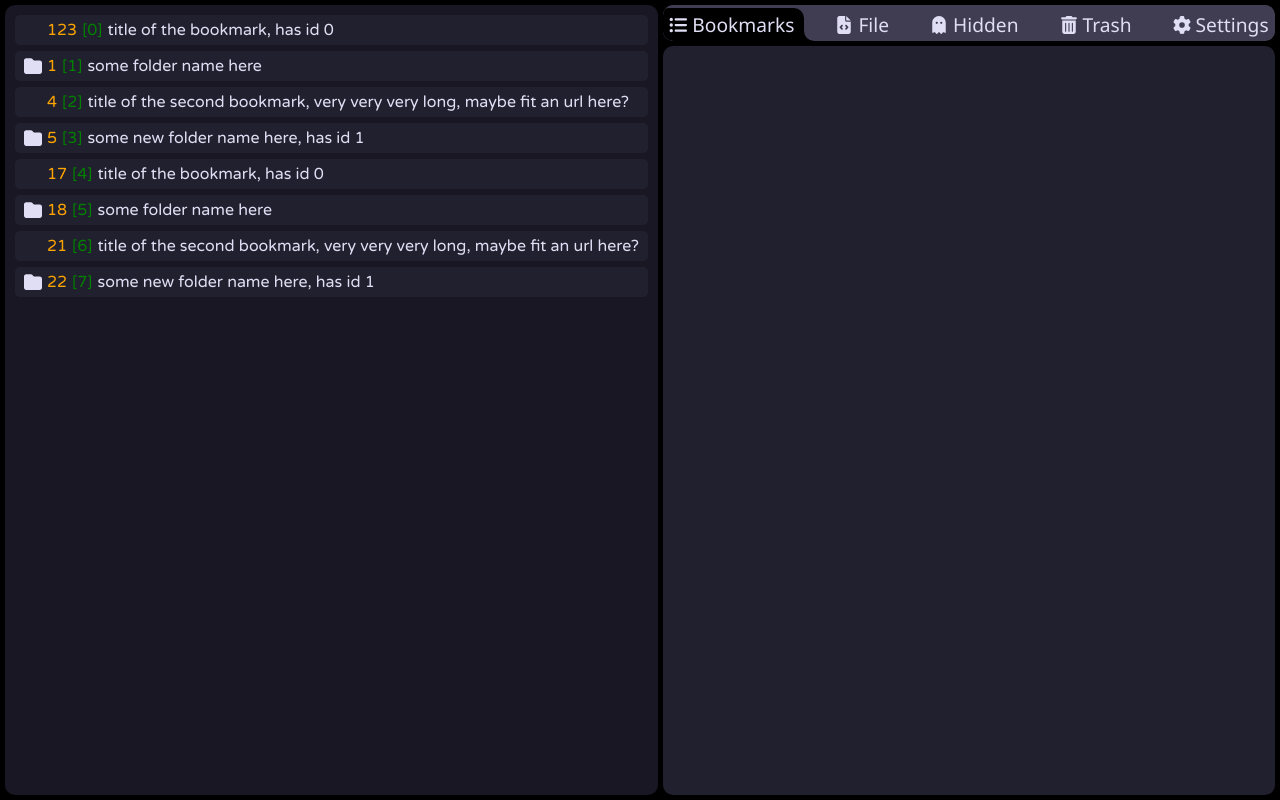
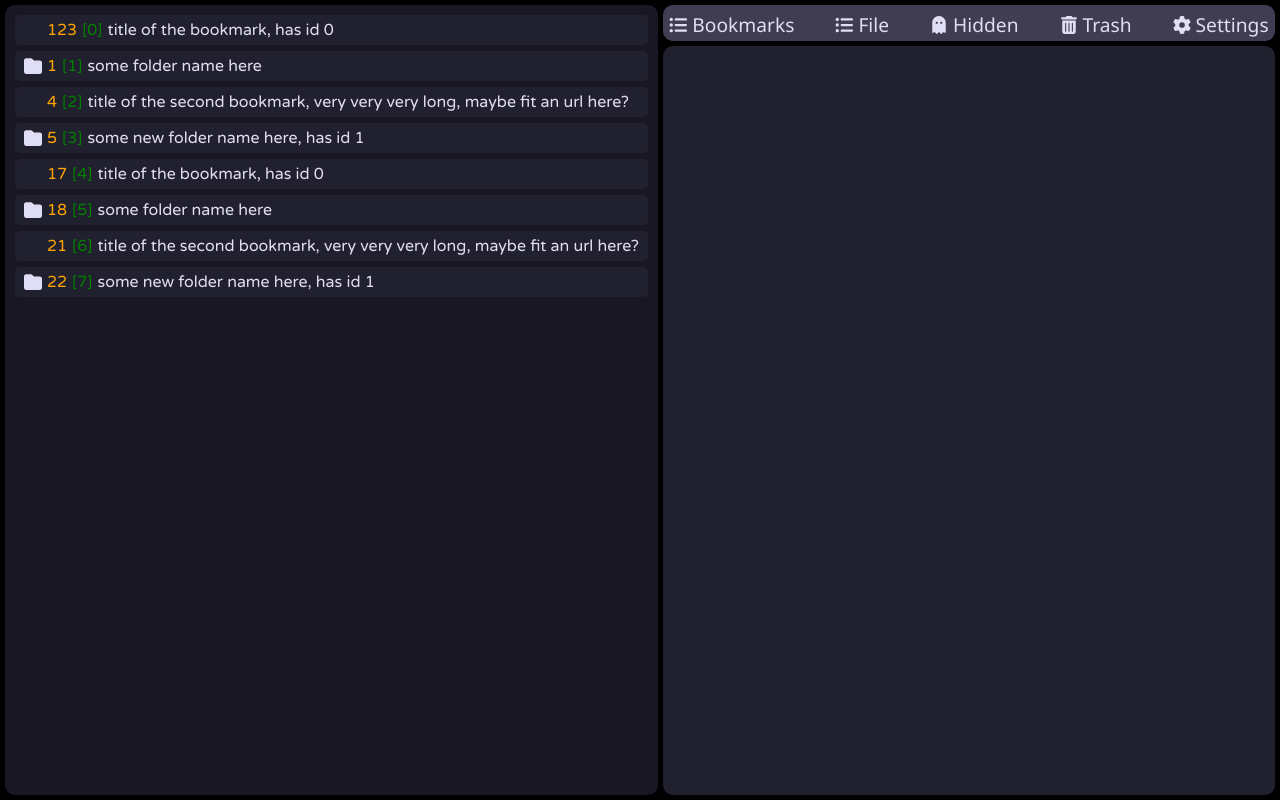
Before and after one commit to MiiNK1Y/bookies, a Vue app in the folder front-end/: page /browser in a window 1280 px wide. Built offline with nearby package versions, Linux system fonts and the light colour scheme.

Commit message:
added functional button-routes that are highlighted when active

```diff
--- a/front-end/src/components/browser/Navbar.vue
+++ b/front-end/src/components/browser/Navbar.vue
@@ -1,32 +1,31 @@
-<script setup>
-import { selected } from '@/stores/browserView.js';
-
-// TODO: MEGA IMPORTANT TODO; CHECK WHERE I CAN REPLACE STUFF WITH COMPUTED PROPERTIES!
-
-</script>
-
 <template>
   <div class="navbar">
-    <div class="btn selected">
+
+    <RouterLink to="/browser/bookmarks">
       <img src="/src/assets/icons/list-ul-solid.svg" />
-      <span><RouterLink to="/browser/bookmarks">Bookmarks</RouterLink></span>
-    </div>
-    <div class="btn">
-      <img src="/src/assets/icons/file-code-solid.svg" />
-      <span><RouterLink to="/browser/file">File</RouterLink></span>
-    </div>
-    <div class="btn">
+      <span>Bookmarks</span>
+    </RouterLink>
+
+    <RouterLink to="/browser/file">
+      <img src="/src/assets/icons/list-ul-solid.svg" />
+      <span>File</span>
+    </RouterLink>
+
+    <RouterLink to="/browser/hidden">
       <img src="/src/assets/icons/ghost-solid.svg" />
-      <span><RouterLink to="/browser/hidden">Hidden</RouterLink></span>
-    </div>
-    <div class="btn">
+      <span>Hidden</span>
+    </RouterLink>
+
+    <RouterLink to="/browser/trash">
       <img src="/src/assets/icons/trash-can-solid.svg" />
-      <span><RouterLink to="/browser/trash">Trash</RouterLink></span>
-    </div>
-    <div class="btn">
+      <span>Trash</span>
+    </RouterLink>
+
+    <RouterLink to="/browser/settings">
       <img src="/src/assets/icons/gear-solid.svg" />
-      <span><RouterLink to="/browser/settings">Settings</RouterLink></span>
-    </div>
+      <span>Settings</span>
+    </RouterLink>
+
   </div>
 </template>
 
@@ -38,7 +37,7 @@ div.navbar {
   gap: 15px;
 }
 
-div.btn {
+div.navbar>a {
   float: right;
   display: flex;
   flex-direction: row;
@@ -48,21 +47,18 @@ div.btn {
   border-radius: 10px 10px 0 0;
   margin: 3px 3px 0 3px;
   font-size: 1.2em;
+  color: var(--rp-text);
+  text-decoration: none;
   cursor: pointer;
 }
 
-div.btn>span>a {
-  color: var(--rp-text);
-  text-decoration: none;
-}
-
-div.selected {
+div.navbar>a.router-link-exact-active {
   position: relative;
   background-color: black;
 }
 
-div.selected:before,
-div.selected:after {
+div.navbar>a.router-link-exact-active:before,
+div.navbar>a.router-link-exact-active:after {
   content: "";
   position: absolute;
   bottom: 0;
@@ -72,13 +68,13 @@ div.selected:after {
   cursor: default;
 }
 
-div.selected:before {
+div.navbar>a.router-link-exact-active:before {
   left: -20px;
   border-radius: 0 0 10px 0;
   box-shadow: 5px 5px 0 0 black;
 }
 
-div.selected:after {
+div.navbar>a.router-link-exact-active:after {
   right: -20px;
   border-radius: 0 0 0 10px;
   box-shadow: -5px 5px 0 0 black;
--- a/front-end/src/router/index.js
+++ b/front-end/src/router/index.js
@@ -1,5 +1,4 @@
 import { createRouter, createWebHistory } from 'vue-router';
-import WelcomeView from '@/views/WelcomeView.vue';
 import BrowserView from '@/views/BrowserView.vue';
 import BookmarksBrowserView from '@/components/browser/views/BookmarksBrowserView.vue';
 import FileBrowserView from '@/components/browser/views/FileBrowserView.vue';
@@ -13,7 +12,7 @@ const router = createRouter({
     {
       path: '/',
       name: 'welcome',
-      component: WelcomeView,
+      component: () => import ('../views/WelcomeView.vue'),
     },
     {
       path: '/browser',
```
